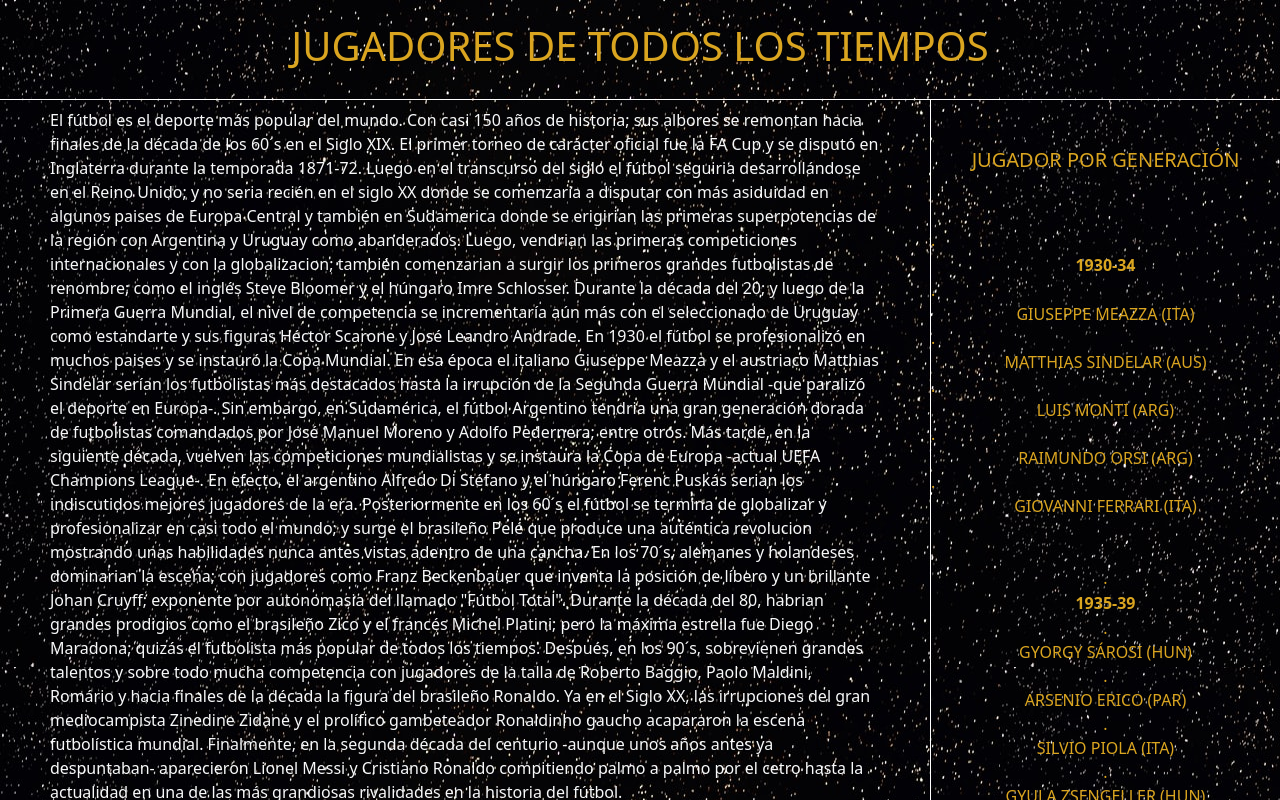
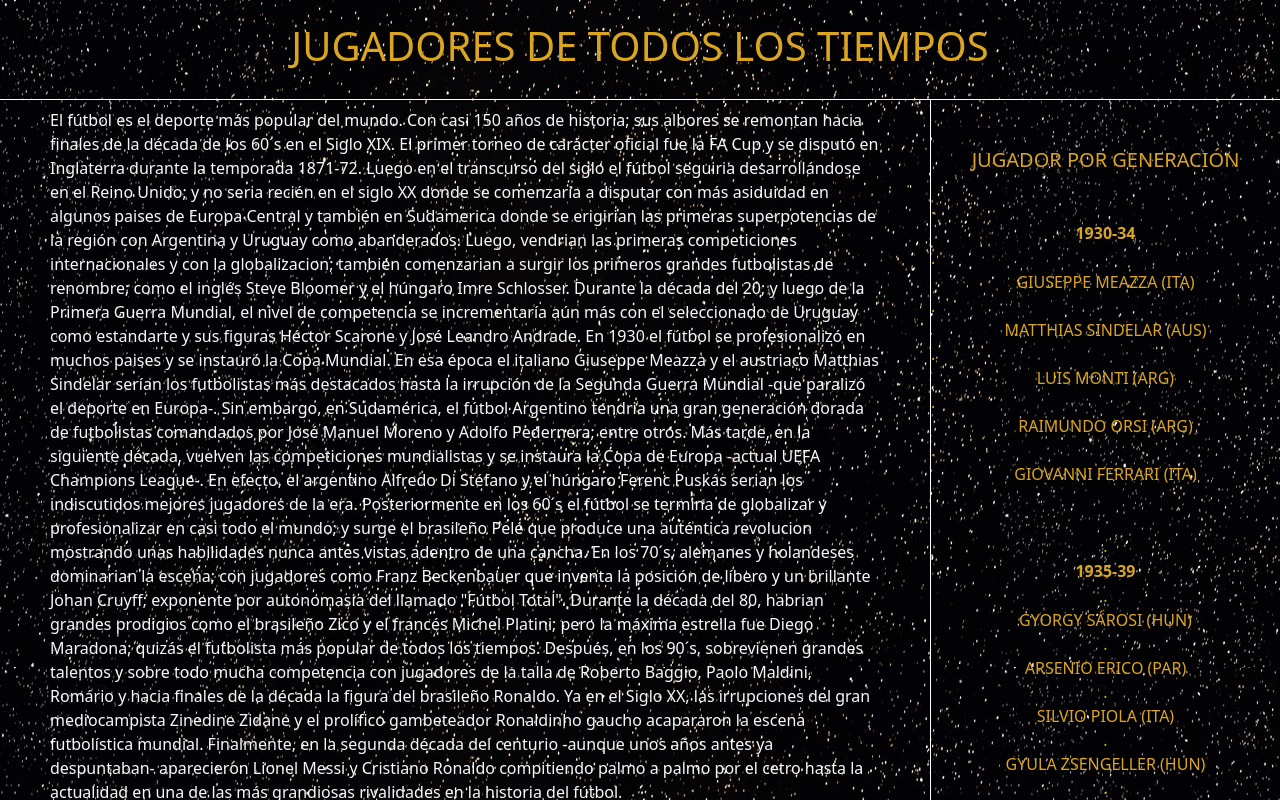
Before and after one commit to podolsky14/jugadoresdetodoslostiempos, a React (Create React App) app: page / in a window 1280 px wide. Shown: the top 800 px of the page. Built offline with nearby package versions, Linux system fonts and the light colour scheme.

Commit message:
Update Index.js

```diff
--- a/src/components/Index.js
+++ b/src/components/Index.js
@@ -755,7 +755,7 @@ otable habilidad en el regate, gran juego aéreo a pesar de su corta estatura y
 
         <tr  className="d-flex justify-content-center"><h5>JUGADOR POR GENERACIÓN</h5></tr>
 
- <div className=" py-5">
+ <div className=" pb-5 pt-3">
 .<th className="d-flex justify-content-center">1930-34</th>
 .<tr className="d-flex justify-content-center">GIUSEPPE MEAZZA (ITA)</tr>
 .<tr className="d-flex justify-content-center">MATTHIAS SINDELAR (AUS)</tr>
```
